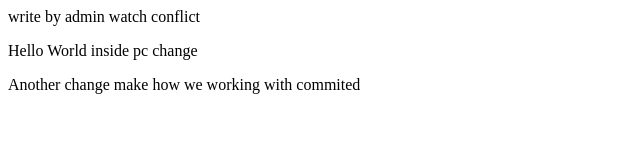
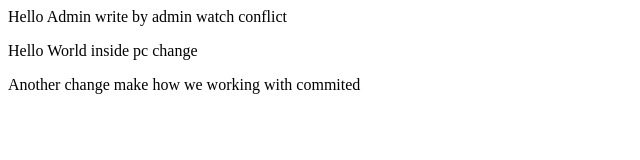
Before and after one commit to johanisaj/fromLocal, a plain HTML site: page index.html in a window 1280 px wide. Shown: the whole page, without its empty margins (0-640 px from the left). Drawn offline with Linux system fonts and the light colour scheme.

Commit message:
Update index.html

```diff
--- a/index.html
+++ b/index.html
@@ -8,6 +8,8 @@
 </head>
 <body>
 
+    Hello Admin
+
    write by admin watch conflict
 
     <p>Hello World inside pc change  </p>
```
